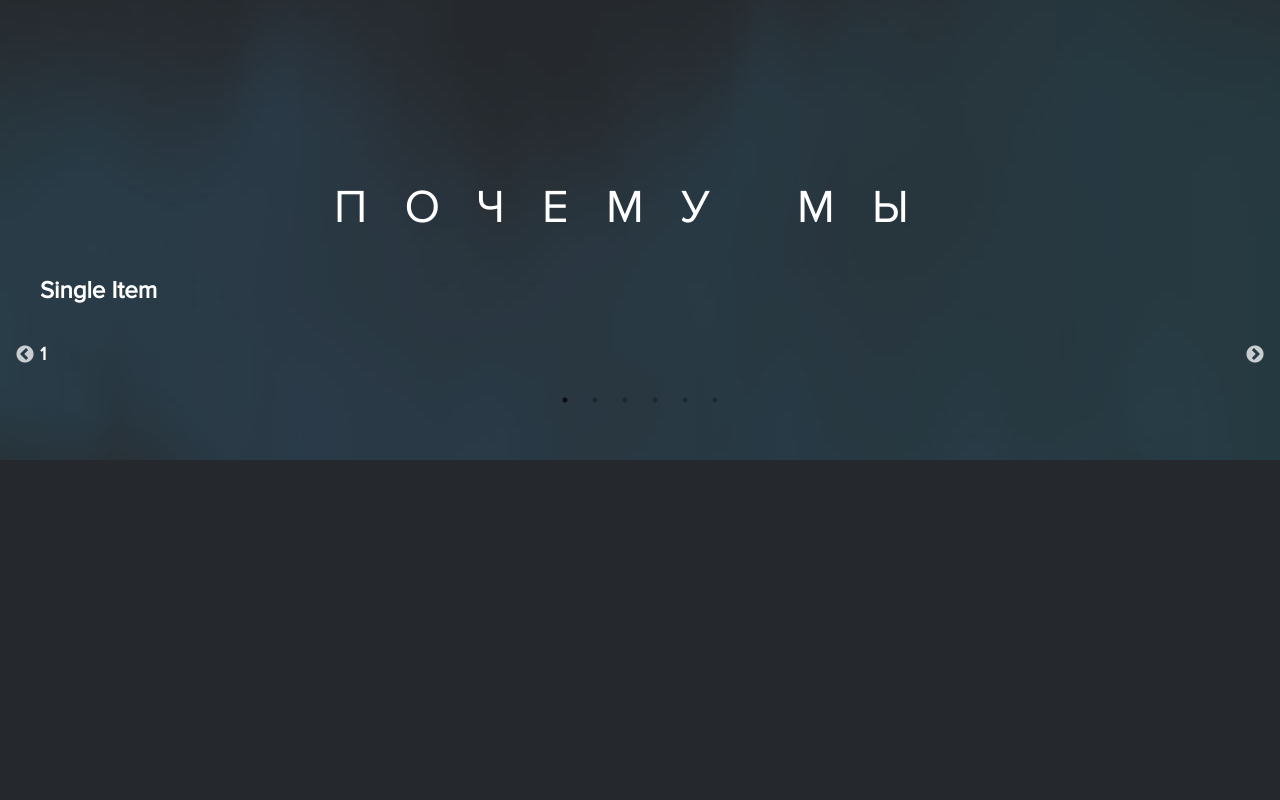
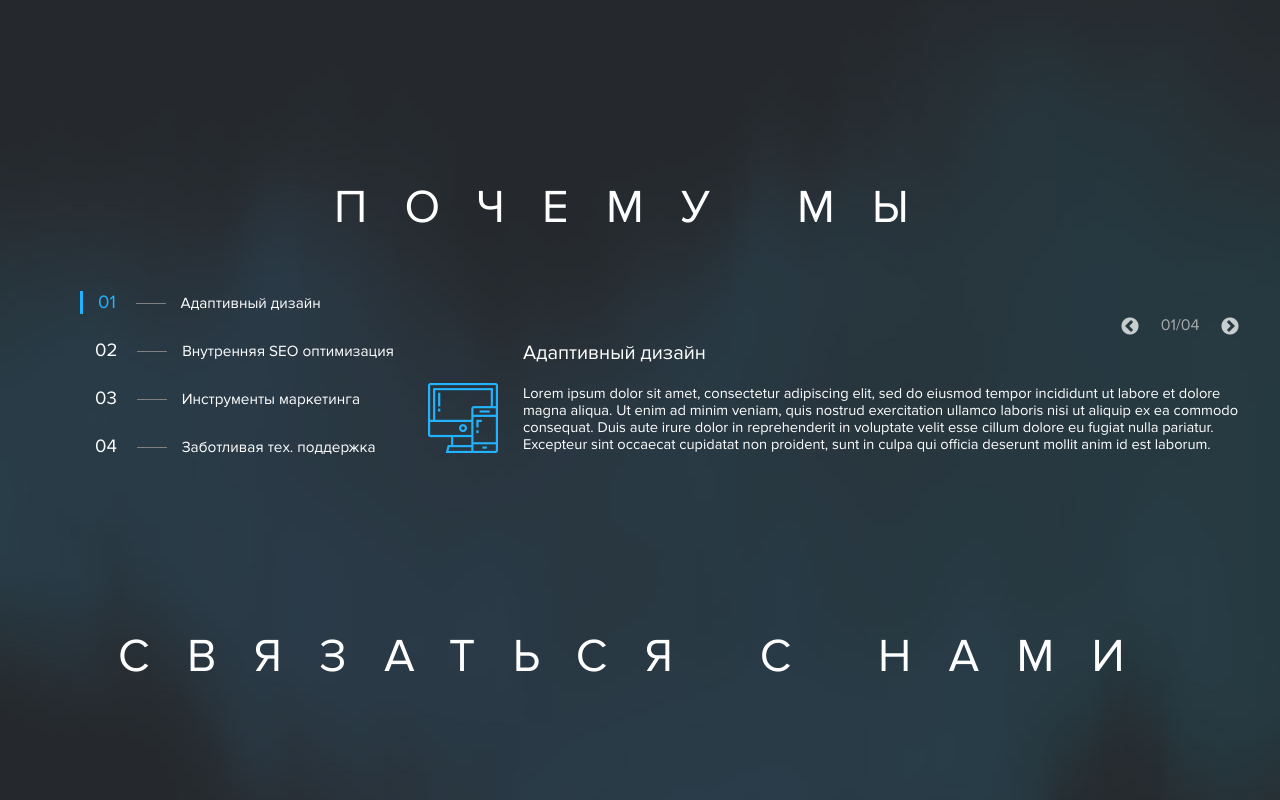
Before and after one commit to MrKrasnov/WebDen, a React (Create React App) app in the folder webden-studio/: page / in a window 1280 px wide. Shown: the part 770-1570 px from the top of the page. Before the commit the page ends 1230 px from the top, so only its background shows below. Built offline with nearby package versions, Linux system fonts and the light colour scheme.

Commit message:
created a slider and also made the following component

```diff
--- a/webden-studio/src/BLL/db.js
+++ b/webden-studio/src/BLL/db.js
@@ -14,23 +14,23 @@ let state = {
             "distribution" : "Lorem ipsum dolor sit amet, consectetur adipiscing elit, sed do eiusmod tempor incididunt ut labore et dolore magna aliqua. Ut enim ad minim veniam, quis nostrud exercitation ullamco laboris nisi ut aliquip ex ea commodo consequat. Duis aute irure dolor in reprehenderit in voluptate velit esse cillum dolore eu fugiat nulla pariatur. Excepteur sint occaecat cupidatat non proident, sunt in culpa qui officia deserunt mollit anim id est laborum.",
             list: [
                 {
-                    "id": "1",
+                    "id": "01",
                     "text": "Адаптивный дизайн"
                 },
                 {
-                    "id": "2",
+                    "id": "02",
                     "text": "Внутренняя SEO оптимизация"
                 },
                 {
-                    "id": "3",
+                    "id": "03",
                     "text": "Инструменты маркетинга"
                 },
                 {
-                    "id": "4",
+                    "id": "04",
                     "text": "Заботливая тех. поддержка"
                 },
             ],
-            "feedback": "связаться с нами",
+            "feedback": "СВЯЗАТЬСЯ С НАМИ",
             "email": "info@webden.studio",
             "phone": "+38 063 863 97 49",
             "skype": "webden.studio",
--- a/webden-studio/src/style/App.sass
+++ b/webden-studio/src/style/App.sass
@@ -9,4 +9,6 @@ body
 @import variable
 @import header
 @import main
+@import slider
 @import dist
+@import feedback
--- /dev/null
+++ b/webden-studio/src/style/_feedback.sass
@@ -0,0 +1,2 @@
+.feedback
+    margin-top: 110px
--- /dev/null
+++ b/webden-studio/src/style/_slider.sass
@@ -0,0 +1,54 @@
+.slider
+    display: flex
+    align-items: center
+    &-list
+        display: block
+        width: 30%
+        font-size: 11.5pt
+        &-active
+            color: $buttonColor
+            border-left: 3px solid $buttonColor
+        & li &-span
+            position: relative
+            top: -10px
+            width: 5px
+            border-bottom: 1px solid grey
+        & li
+            display: block
+            margin-bottom: 25px
+            & span
+                padding: 0 15px
+                &:nth-child(1)
+                    font-size: 14pt
+            & .debug
+                // padding-left: 25px
+    &-content
+        display: flex
+        align-items: flex-end
+        width: 70%
+        font-size: 11pt
+        & h3
+            font-size: 15pt
+            font-weight: normal
+        &-image
+            background-image: url(../img/dist-component/Icon-dist.png)
+            height: 70px
+            width: 70px
+            margin-right: 25px
+    &-id
+        position: relative
+        transform: translate(-105%, -183px)
+        float: right
+        color: #a8a9ab
+
+// Насильно меняю стили для слайдера
+.slick-prev
+    z-index: 3
+    left: 90%!important
+    transform: translate(0, -400%)!important
+.slick-next
+    z-index: 3
+    right: 0!important
+    transform: translate(0, -400%)!important
+.slick-list:focus
+    outline: none!important
```
Also changed, not shown: webden-studio/src/components/dist/dist.jsx, webden-studio/src/components/dist/footer.jsx, webden-studio/src/components/dist/slider.jsx.
